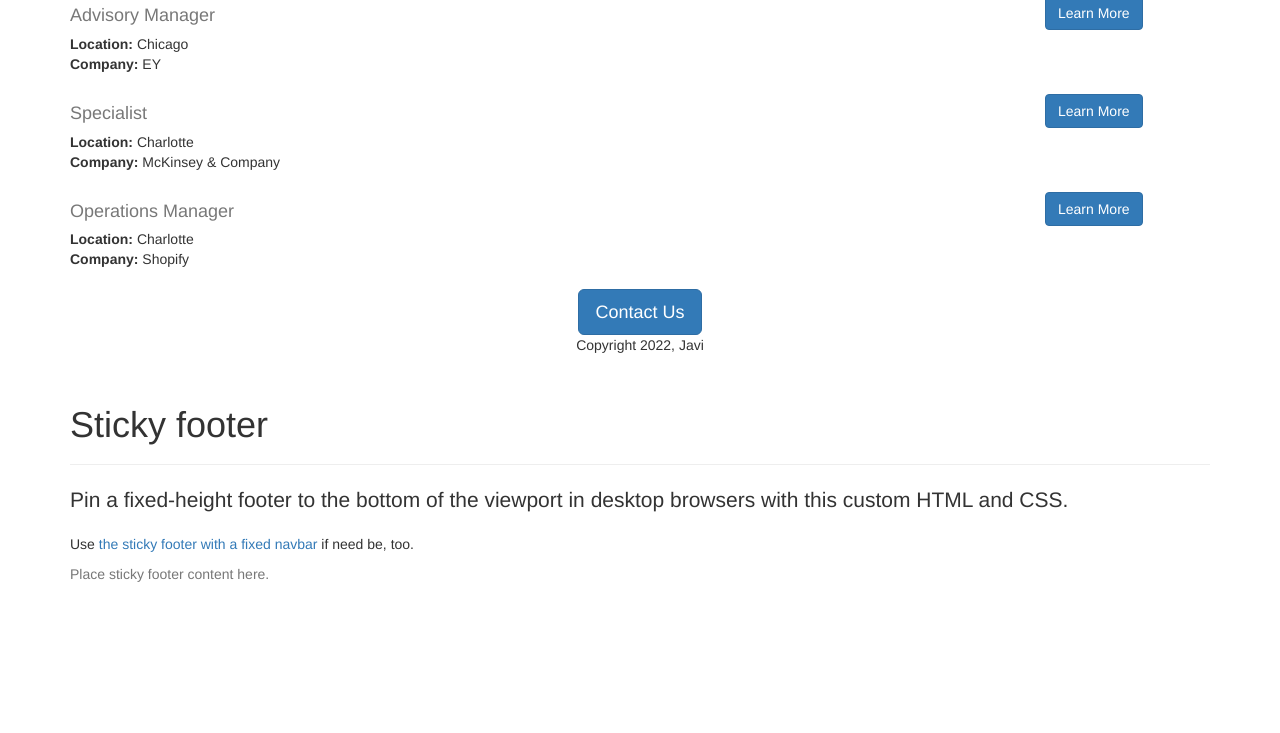
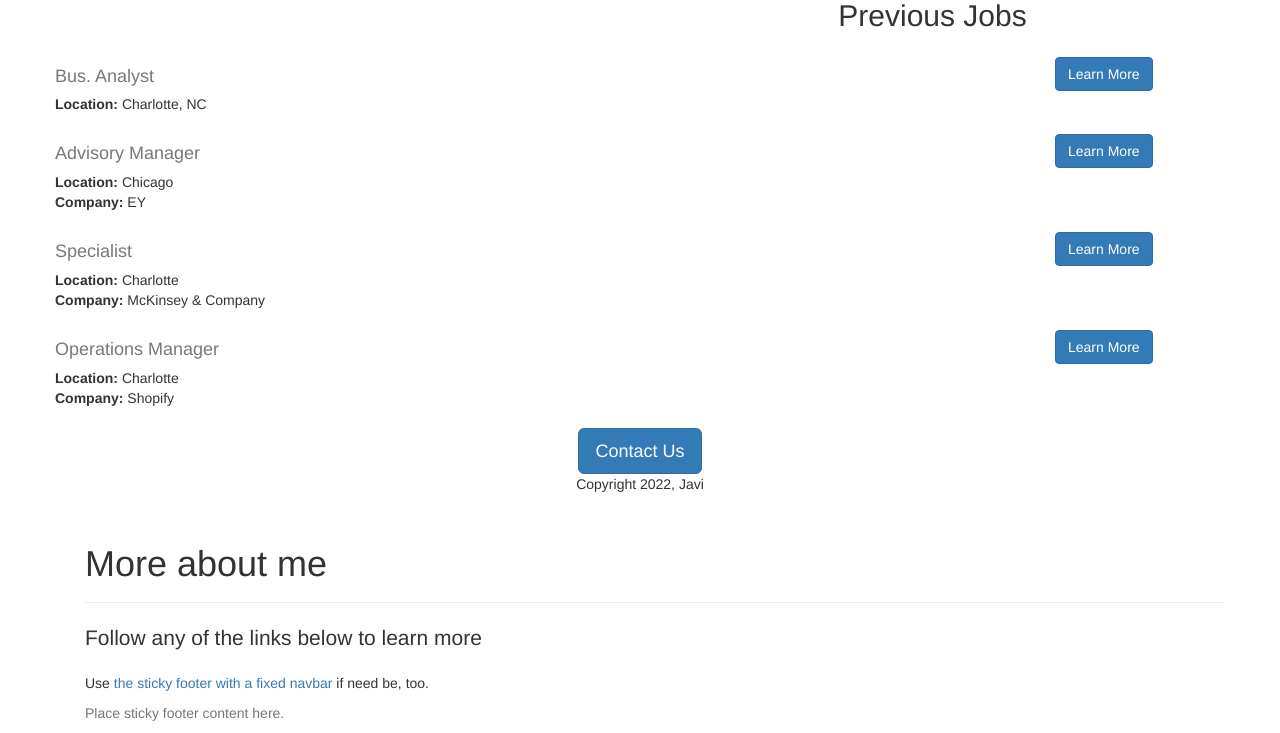
Before and after one commit to javierherrera-dev/My-First-Website-v3, a Flask app: page / in a window 1280 px wide. Shown: the part 817-1550 px from the top of the page. Before the commit the page ends 1399 px from the top, so only its background shows below. Run offline with Flask 2, Linux system fonts and the light colour scheme.

Commit message:
Updates on 3/6/23

```diff
--- a/templates/footer.html
+++ b/templates/footer.html
@@ -1,9 +1,9 @@
 
     <div class="container">
       <div class="page-header">
-        <h1>Sticky footer</h1>
+        <h1>More about me</h1>
       </div>
-      <p class="lead">Pin a fixed-height footer to the bottom of the viewport in desktop browsers with this custom HTML and CSS.</p>
+      <p class="lead">Follow any of the links below to learn more</p>
       <p>Use <a href="../sticky-footer-navbar/">the sticky footer with a fixed navbar</a> if need be, too.</p>
     </div>
 
--- a/templates/home.html
+++ b/templates/home.html
@@ -9,6 +9,7 @@
             #banner {
                 height: 360px;
                 width: 100%;
+                margin-bottom: 16px;
             }
         </style>
         <link rel="stylesheet" href="https://cdn.jsdelivr.net/npm/bootstrap@3.4.1/dist/css/bootstrap.min.css" integrity="sha384-HSMxcRTRxnN+Bdg0JdbxYKrThecOKuH5zCYotlSAcp1+c8xmyTe9GYg1l9a69psu" crossorigin="anonymous">
@@ -19,6 +20,8 @@
      <div class="container">
        <h1 class="text-center mt-2 mb-4"> Javi's Awesome Website </h1>
        <h2 class="text-center mt-2 mb-4"> About Javi </h2>
+       <div class="row" style="margin-top: 25px;">
+        <div class="col-xs-6">
         <p class="lead">
             Lorem ipsum dolor sit amet, consectetur adipiscing elit,
             sed do eiusmod tempor incididunt ut labore et dolore magna aliqua.
@@ -28,8 +31,13 @@
             sint occaecat cupidatat non proident, sunt in culpa qui officia deserunt
             mollit anim id est laborum
         </p>
+        </div>
+        <div class="col-xs-6">
+            <img src="/static/supernova.jpg" style="height: 230px; width: 500px;"
+        </div>
+       </div>
        <h2 class="text-center mt-2 mb-4"> Previous Jobs </h2>
-       <div>
+       <div style="margin-top:25px">
         {% for job in jobs%}
             {% include 'jobitem.html' %}
         {% endfor %}
--- a/templates/navbar.html
+++ b/templates/navbar.html
@@ -8,7 +8,7 @@
           <span class="icon-bar"></span>
           <span class="icon-bar"></span>
         </button>
-        <a class="navbar-brand" href="#">Brand</a>
+        <a class="navbar-brand" href="#">Javi's Awesome Website</a>
       </div>
 
       <!-- Collect the nav links, forms, and other content for toggling -->
```
Also changed, not shown: 1 other file. Lines whose indentation alone changed are shown as unchanged.
